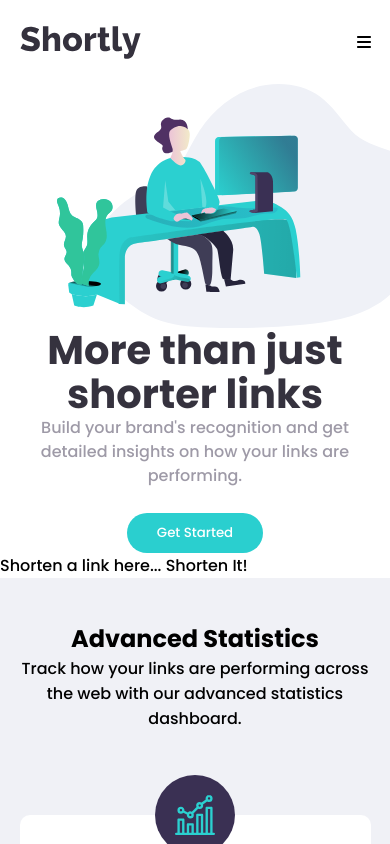
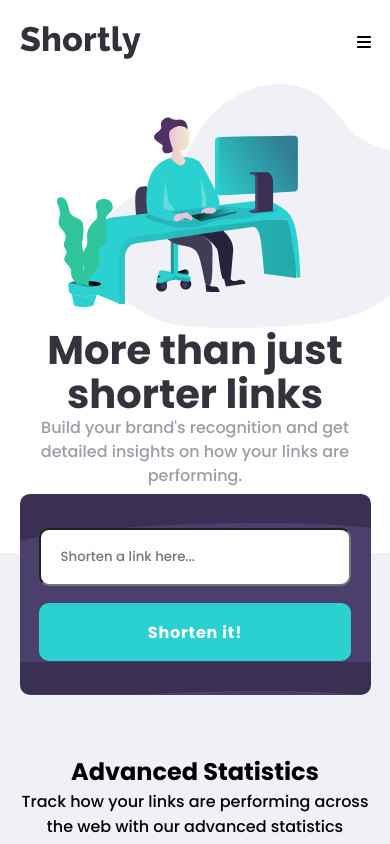
Before and after one commit to aveandrian/url-shortening-api-react, a React (Vite) app: page / in a window 390 px wide. Shown: the top 844 px of the page. Built offline with nearby package versions, Linux system fonts and the light colour scheme.

Commit message:
adds link shortener functionality

```diff
--- a/package.json
+++ b/package.json
@@ -15,6 +15,7 @@
     "@fortawesome/free-regular-svg-icons": "^6.4.0",
     "@fortawesome/free-solid-svg-icons": "^6.4.0",
     "@fortawesome/react-fontawesome": "^0.2.0",
+    "nanoid": "^4.0.2",
     "react": "^18.2.0",
     "react-dom": "^18.2.0"
   },
--- a/src/App.css
+++ b/src/App.css
@@ -17,6 +17,7 @@
 .header-section {
     overflow: hidden;
     margin-block: 5vh;
+    margin-bottom: 12vh;
     display: flex;
     align-items: center;
     padding-left: 10vw;
@@ -55,10 +56,8 @@
     transform: translateX(10%);
 }
 
-
 .stats {
     padding-inline: 10vw;
-    padding-block: 5vh;
     padding-bottom: 15vh;
     display: flex;
     flex-direction: column;
--- a/src/App.jsx
+++ b/src/App.jsx
@@ -2,6 +2,7 @@
 import './App.css'
 import Navbar from './components/Navbar'
 import { faFacebookSquare, faTwitter, faPinterest, faInstagram } from '@fortawesome/free-brands-svg-icons'
+import LinkShortener from './components/LinkShortener'
 
 function App() {
 
@@ -19,12 +20,11 @@
         </div>
         <img className='header-img' src='/images/illustration-working.svg'></img>
       </section>
-      <div className='url-shorter'>
-          Shorten a link here...
+      <section className='link-shorter'>
 
-            Shorten It!
-      </div>
+      </section>
       <section className='stats'>
+        <LinkShortener />
         <h1 className='stats-title'>Advanced Statistics</h1>
         <p className='stats-text'>
           Track how your links are performing across the web with our
--- /dev/null
+++ b/src/components/LinkShortener.jsx
@@ -0,0 +1,79 @@
+import { useEffect, useState } from "react"
+import { nanoid } from "nanoid"
+import '../styles/LinkShortener.css'
+import SuggestedLink from "./SuggestedLink"
+
+export default function LinkShortener(){
+    const [linkInput, setLinkInput] = useState('')
+    const [error, setError] = useState(null)
+    const [shortLinksList, setShortLinksList] = useState(null)
+
+    useEffect(()=>{
+        let savedLinks = window.localStorage.getItem('shortenedLinks')
+        if(JSON.parse(savedLinks)){
+            setShortLinksList(JSON.parse(savedLinks))
+        }
+        else setShortLinksList([])
+    }, [])
+
+    useEffect(()=>{
+        if(shortLinksList)
+            window.localStorage.setItem('shortenedLinks', JSON.stringify(shortLinksList))
+    }, [shortLinksList])
+
+    function handleChange(e){
+        setError(null)
+        setLinkInput(e.target.value)
+    }
+
+    function handleSubmit(e){
+        e.preventDefault()
+        if(linkInput == '' || !isValidURL(linkInput))
+            return setError('Please add a valid link')
+
+        fetch(`https://api.shrtco.de/v2/shorten?url=${linkInput}`)
+        .then(res => res.json())
+        .then(body => setShortLinksList(prev => [...prev, {
+                id: nanoid(),
+                fullLink: body.result.original_link,
+                shortLink: body.result.full_short_link,
+                isCopied: false
+            }
+        ]))
+        // window.localStorage.setItem('shortenedLinks', JSON.stringify(shortLinksList))
+        setLinkInput('')
+    }
+
+    function isValidURL(str) {
+        var httpRegex = /^https?:\/\/(?:www\.)?[-a-zA-Z0-9@:%._\+~#=]{1,256}\.[a-zA-Z0-9()]{1,6}\b(?:[-a-zA-Z0-9()@:%_\+.~#?&\/=]*)$/;
+        if(httpRegex.test(str)) {
+            return true
+         } else {
+            return false
+         }
+     }
+
+
+    function handleCopy(id){
+        setShortLinksList(prev => prev.map(item => {
+            if(item.id == id){
+                navigator.clipboard.writeText(item.shortLink)
+                return {...item, isCopied: true}
+            }
+            else return item
+        }))
+    }
+
+    return (
+        <div className="link-shortener-container">
+            <div className="link-shortner-wrapper">
+                <form onSubmit={handleSubmit} className="link-shortener-form">
+                    <input className={`link-input ${error ? "input-error" : ""}`} type="text" placeholder="Shorten a link here..." value={linkInput} onChange={handleChange}/>
+                    <input className="shorten-btn" type="submit"  value='Shorten it!'></input>
+                </form>
+                {error && <p className="error">{error}</p>}
+            </div>
+            {shortLinksList && shortLinksList.map(shortLinkListItem => <SuggestedLink key={shortLinkListItem.id} {...shortLinkListItem} handleCopy={handleCopy}/>)}
+        </div>
+    )
+}
--- /dev/null
+++ b/src/components/SuggestedLink.jsx
@@ -0,0 +1,22 @@
+import '../styles/SuggestedLink.css'
+
+export default function SuggestedLink(props){
+
+
+    return (
+        <div className="suggested-link">
+            <p className="link-full-url">{props.fullLink}</p>
+            <div className='suggested-link-divider'></div>
+            <div className='short-link-wrapper'>
+
+                <p className="link-short-url">{props.shortLink}</p>
+                <button
+                className={`copy-btn ${props.isCopied ? "copied" : ""}`}
+                onClick={() => props.handleCopy(props.id)}
+                >
+                {props.isCopied ? "Copied!" : "Copy"}
+                </button>
+            </div>
+        </div>
+    )
+}
--- /dev/null
+++ b/src/styles/LinkShortener.css
@@ -0,0 +1,76 @@
+.link-shortener-container {
+    width: 100%;
+    transform: translateY( -7vh);
+    display: flex;
+    flex-direction: column;
+    gap: 2vh;
+}
+
+.link-shortner-wrapper {
+    width: 100%;
+    padding-block: 4vh;
+    padding-inline: 5vw;
+    background: url('/images/bg-shorten-desktop.svg'), #3A3053;
+    border-radius: 10px;
+}
+
+.link-shortener-form {
+    display: flex;
+    align-items: center;
+    gap: 1vw;
+}
+
+.link-input {
+    height: 60px;
+    padding-inline: 0.8rem;
+    border-radius: 10px;
+    flex: 1;
+}
+
+.link-input.input-error {
+    border: 3px solid hsl(0, 87%, 67%);
+}
+
+.link-input:focus {
+    outline: none;
+}
+
+.shorten-btn {
+    height: 60px;
+    padding-inline: 2rem;
+    border-radius: 10px;
+    border: none;
+    background: #2BD1D1;
+    color: white;
+    font-weight: 700;
+    font-size: 1.2rem;
+    letter-spacing: 0.05em;
+}
+
+.error {
+    margin-top: 10px;
+    font-style: italic;
+    color: hsl(0, 87%, 67%);
+
+}
+
+@media screen and (max-width: 950px) {
+    .link-shortener-form {
+        flex-direction: column;
+        gap: 2vh;
+        height: fit-content;
+    }
+
+    .link-input  {
+        width: 100%;
+        padding-block: 2vh;
+        padding-inline: 5vw;
+    }
+
+    .shorten-btn {
+        width: 100%;
+        height: fit-content;
+        padding-block: 2vh;
+        font-size: 1rem;
+    }
+ }
--- /dev/null
+++ b/src/styles/SuggestedLink.css
@@ -0,0 +1,82 @@
+.suggested-link {
+    padding: 15px;
+    padding-inline: 30px;
+    border-radius: 10px;
+    display: flex;
+    align-items: center;
+    gap: 1vw;
+    background-color: white;
+}
+
+.suggested-link-divider {
+    display: none;
+}
+
+.link-full-url {
+    width: 100%;
+    margin-right: auto;
+    text-overflow: ellipsis;
+    overflow: hidden;
+}
+
+.short-link-wrapper {
+    display: flex;
+    align-items: center;
+    gap: 1vw;
+}
+
+.copy-btn {
+    padding-block: 10px;
+    padding-inline: 30px;
+    border-radius: 5px;
+    border: none;
+    background: #2BD1D1;
+    color: white;
+    font-weight: 700;
+}
+
+.link-short-url {
+    color: #2BD1D1
+}
+
+.copy-btn.copied {
+    color: white;
+    background-color: #3B2F55;
+}
+
+@media screen and (max-width: 950px) {
+    .suggested-link {
+        flex-direction: column;
+        align-items: start;
+        justify-content: center;
+        text-align: start;
+        padding: 0;
+        width: 100%;
+    }
+
+    .link-full-url, .short-link-wrapper {
+        padding-block: 15px;
+        padding-inline: 30px;
+    }
+
+    .short-link-wrapper {
+        width: 100%;
+        display: flex;
+        align-items: start;
+        flex-direction: column;
+        gap: 1vh;
+    }
+
+    .copy-btn {
+        width: 100%;
+    }
+
+
+    .suggested-link-divider {
+        display: block;
+        width: 100%;
+        height: 1px;
+        background-color: hsl(0, 0%, 75%);
+    }
+
+}
```
Also changed, not shown: 1 other file (tests, documents, lock files or other folders).
